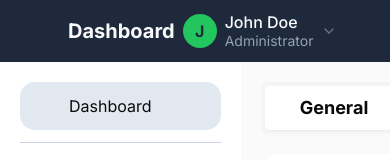
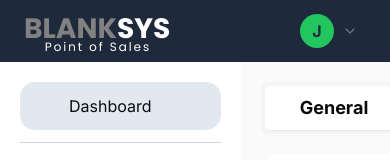
Before and after one commit to markhadi/point-of-sale-2, a React (Vite) app: page /dashboard in a window 390 px wide. Shown: the top 160 px of the page. Built offline with nearby package versions, Linux system fonts and the light colour scheme; some icons are missing.

Commit message:
feat: header responsive

```diff
--- a/src/components/layout/Header.tsx
+++ b/src/components/layout/Header.tsx
@@ -65,10 +65,10 @@ const Header = () => {
   const pageTitle = getMasterItemTitle(location.pathname);
 
   return (
-    <header className="header flex items-center px-12 bg-[#1E293B] z-50">
+    <header className="header flex items-center px-6 sm:px-12 bg-[#1E293B] z-50">
       <Link
-        key={'/dashboard'}
         to={'/dashboard'}
+        className="flex-shrink-0"
       >
         <img
           src={logo}
@@ -76,8 +76,8 @@ const Header = () => {
           className="h-[49px]"
         />
       </Link>
-      <div className="flex-grow h-full flex items-center justify-between">
-        <h1 className="text-[#F8FAFC] font-inter text-[20px] leading-[28px] font-bold ml-5">{pageTitle}</h1>
+      <div className="flex-grow h-full flex items-center justify-end sm:justify-between">
+        <h1 className="text-[#F8FAFC] font-inter text-[20px] leading-[28px] font-bold ml-5 hidden sm:block">{pageTitle}</h1>
         <UserProfile />
       </div>
     </header>
--- a/src/components/layout/UserProfile.tsx
+++ b/src/components/layout/UserProfile.tsx
@@ -41,13 +41,13 @@ const UserProfile = () => {
   return (
     <DropdownMenu onOpenChange={setIsOpen}>
       <DropdownMenuTrigger asChild>
-        <div className="flex gap-2 items-center cursor-pointer hover:bg-white/5 p-2 rounded-lg transition-colors outline-none">
+        <div className="flex gap-1 sm:gap-2 items-center cursor-pointer hover:bg-white/5 p-2 rounded-lg transition-colors outline-none">
           {/* User Avatar with Initial */}
           <div className={`${getRoleColor(user.role)} h-[34px] w-[34px] rounded-full grid place-content-center text-[#1E293B] text-[16px] font-bold font-inter`}>{getInitial(user.name)}</div>
           {/* User Info */}
           <div className="flex flex-col">
-            <span className="text-[#F8FAFC] font-inter font-medium text-[16px] leading-[19px] text-left">{user.name}</span>
-            <span className="text-[#94A3B8] font-inter font-normal text-[14px] leading-[18px]">{user.role}</span>
+            <span className="text-[#F8FAFC] font-inter font-medium text-[16px] leading-[19px] text-left hidden sm:block">{user.name}</span>
+            <span className="text-[#94A3B8] font-inter font-normal text-[14px] leading-[18px] hidden sm:block">{user.role}</span>
           </div>
           {/* Dropdown Arrow */}
           <ChevronDown className={`text-[#64748B] h-4 w-4 transition-transform duration-200 ${isOpen ? 'rotate-180' : ''}`} />
```
